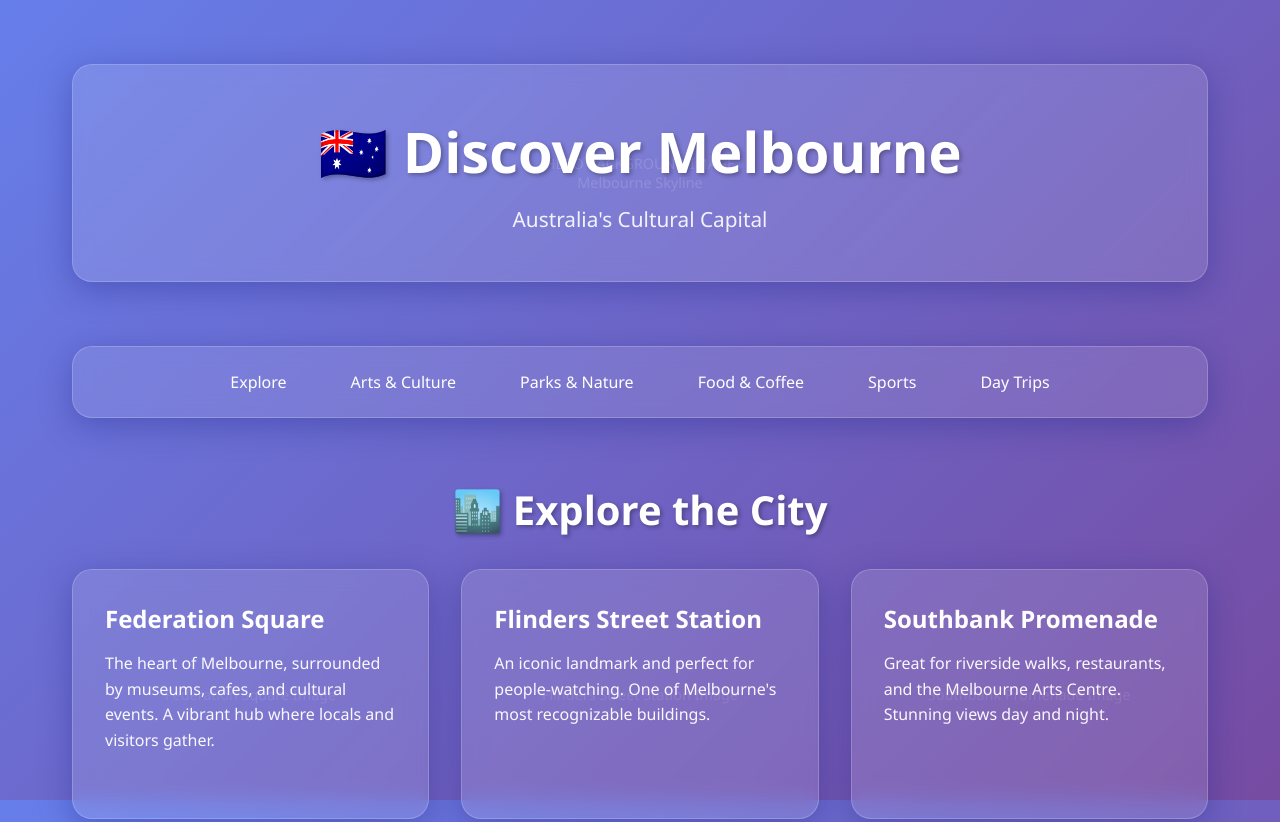
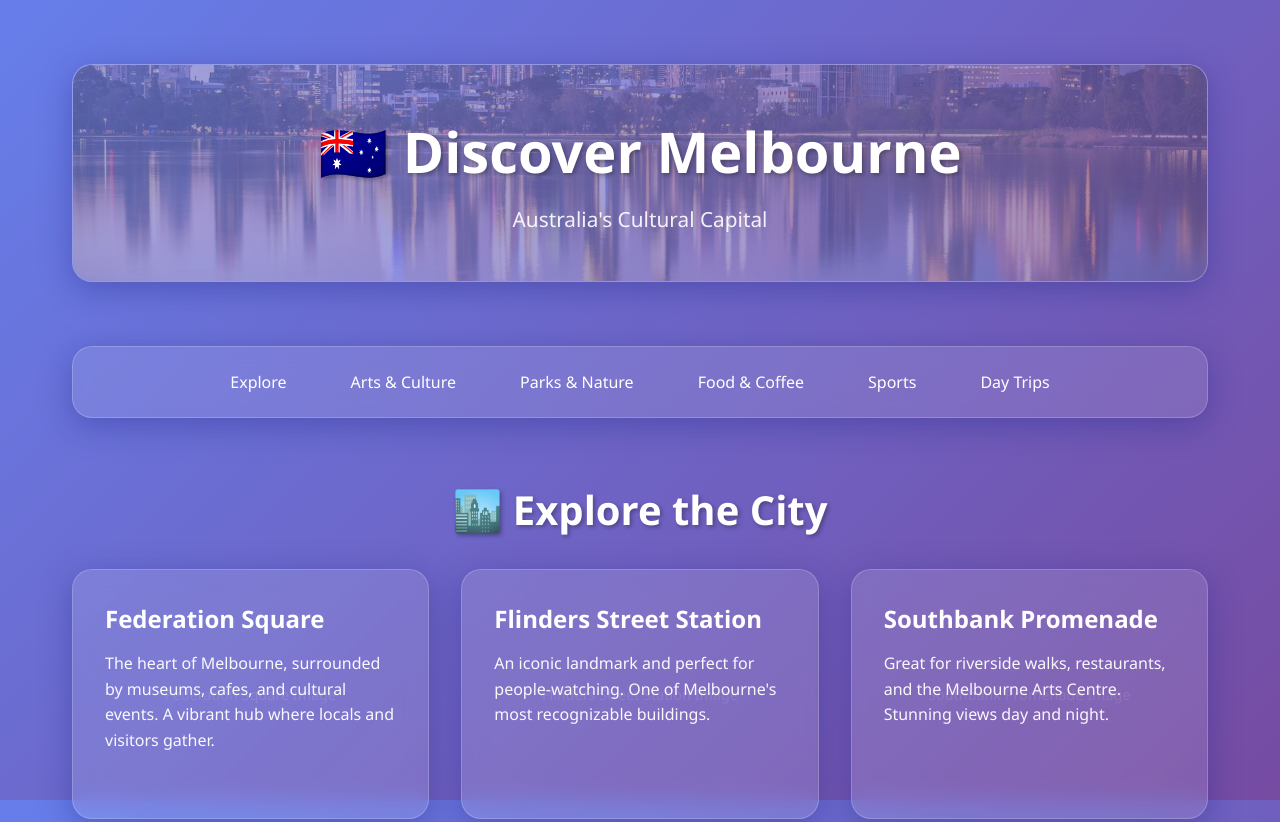
Before and after one commit to emilhochwaldege-dev/melbourne, a plain HTML site: page index.html in a window 1280 px wide. Shown: the top 822 px of the page. Drawn offline with Linux system fonts and the light colour scheme.

Commit message:
Update index.html

```diff
--- a/index.html
+++ b/index.html
@@ -277,8 +277,7 @@
     <!-- Header -->
     <header>
         <div class="glass">
-            <!-- Replace this div with: <img src="your-melbourne-skyline.jpg" alt="Melbourne" class="hero-bg"> -->
-            <div class="hero-bg placeholder">HERO BACKGROUND IMAGE<br>Melbourne Skyline</div>
+            <img src="melbourne-skyline.webp" alt="Melbourne" class="hero-bg">
             <h1>🇦🇺 Discover Melbourne</h1>
             <p class="subtitle">Australia's Cultural Capital</p>
         </div>
```
